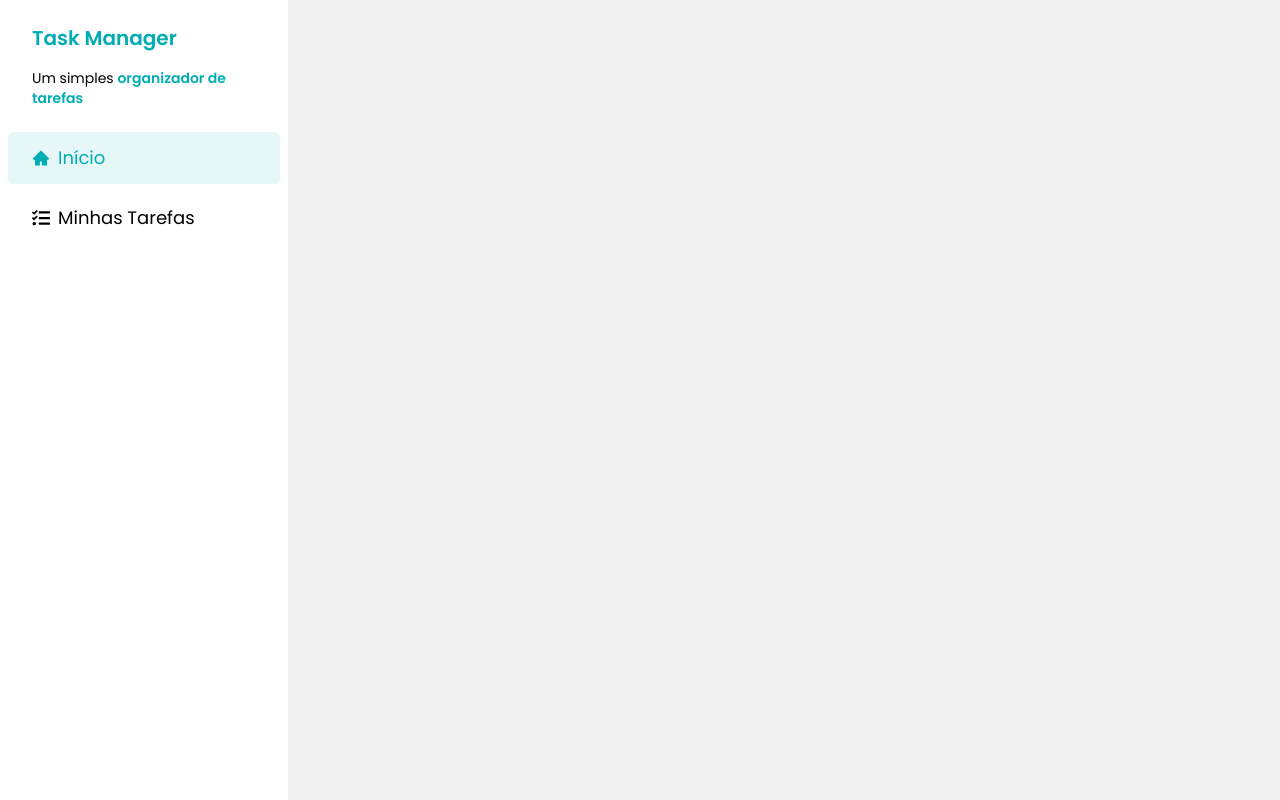
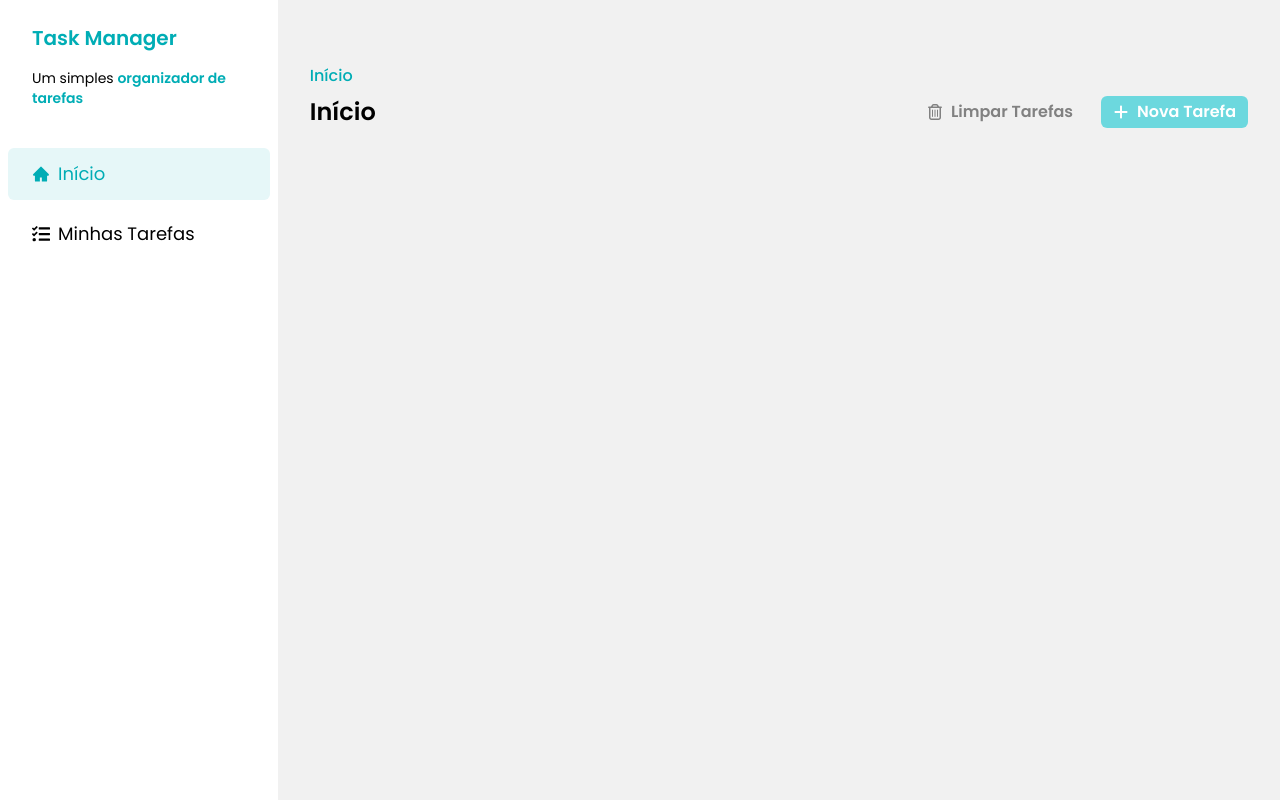
Before and after one commit to nicolasandreos/Task-Manager-React, a React (Vite) app: page / in a window 1280 px wide. Built offline with nearby package versions, Linux system fonts and the light colour scheme.

Commit message:
feat: add header component

```diff
--- a/src/App.jsx
+++ b/src/App.jsx
@@ -1,7 +1,17 @@
+import Header from "./_components/Header";
 import Sidebar from "./_components/Sidebar";
 
 function App() {
-  return <Sidebar />;
+  return (
+    <>
+      <div className="flex h-screen w-screen">
+        <Sidebar />
+        <div className="w-full px-8 pt-16">
+          <Header />
+        </div>
+      </div>
+    </>
+  );
 }
 
 export default App;
--- /dev/null
+++ b/src/_components/Button.jsx
@@ -0,0 +1,20 @@
+const Button = ({ children, variant = "primary" }) => {
+  const getVariantType = () => {
+    switch (variant) {
+      case "primary":
+        return "bg-[#00c5cf8c] text-white";
+      case "secondary":
+        return "text-[#818181]";
+    }
+  };
+
+  return (
+    <button
+      className={`flex items-center gap-2 rounded-md px-3 py-1 font-semibold ${getVariantType()} self-end`}
+    >
+      {children}
+    </button>
+  );
+};
+
+export default Button;
--- /dev/null
+++ b/src/_components/Header.jsx
@@ -0,0 +1,27 @@
+import Button from "./Button";
+import { FaRegTrashCan } from "react-icons/fa6";
+import { FaPlus } from "react-icons/fa6";
+
+const Header = () => {
+  return (
+    <div className="flex w-full justify-between">
+      <div className="flex flex-col gap-2">
+        <p className="font-medium text-[#00ADB5]">Início</p>
+        <p className="text-2xl font-semibold">Início</p>
+      </div>
+
+      <div className="flex items-center gap-4">
+        <Button variant="secondary">
+          <FaRegTrashCan />
+          Limpar Tarefas
+        </Button>
+        <Button>
+          <FaPlus />
+          Nova Tarefa
+        </Button>
+      </div>
+    </div>
+  );
+};
+
+export default Header;
--- a/src/_components/Sidebar.jsx
+++ b/src/_components/Sidebar.jsx
@@ -4,7 +4,7 @@ import { FaTasks } from "react-icons/fa";
 
 const Sidebar = () => {
   return (
-    <div className="min-h-screen max-w-72 bg-white">
+    <div className="min-h-screen w-90 bg-white">
       <div className="space-y-4 px-8 py-6">
         <h1 className="text-xl font-semibold text-[#00ADB5]">Task Manager</h1>
         <p className="text-sm">
@@ -15,7 +15,7 @@ const Sidebar = () => {
         </p>
       </div>
 
-      <div className="flex flex-col gap-2 px-2">
+      <div className="mt-4 flex flex-col gap-2 px-2">
         <SidebarButton variant="selected">
           <div className="flex items-center gap-2 font-normal">
             <AiFillHome />
```
